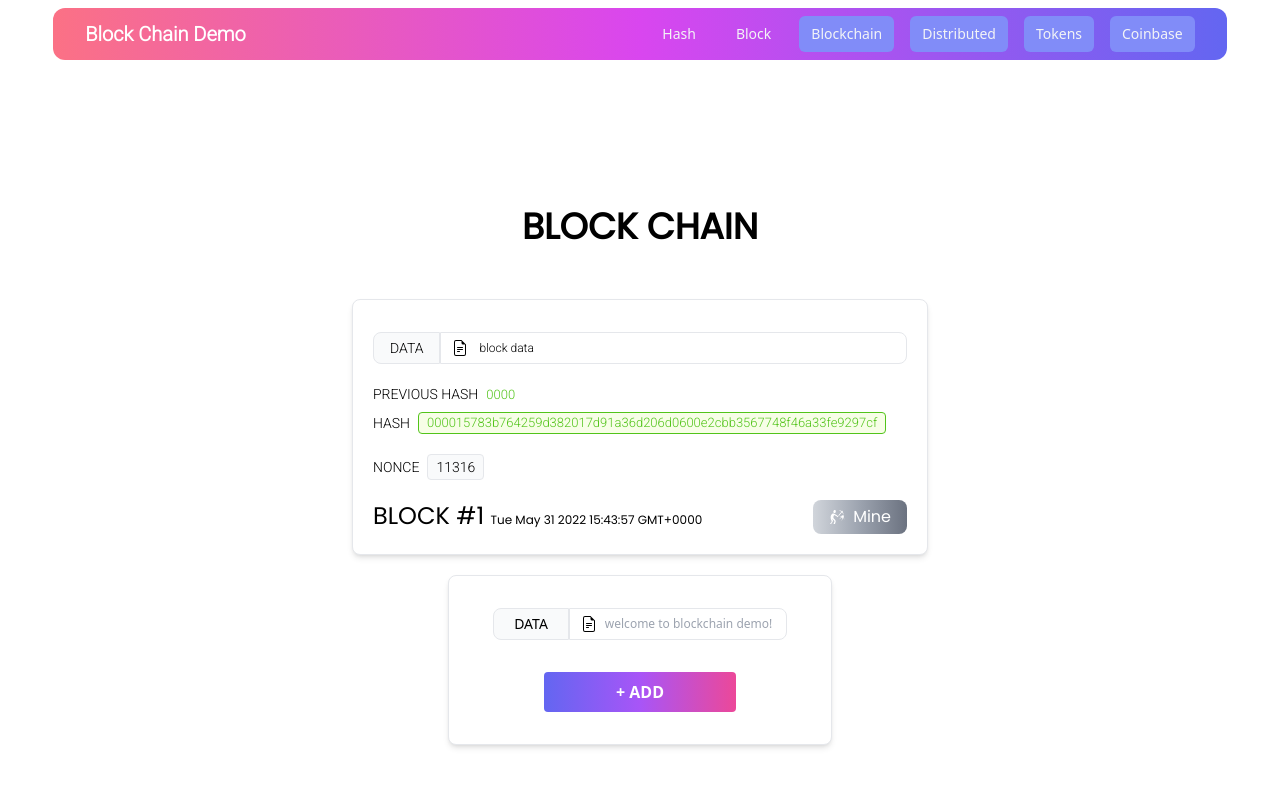
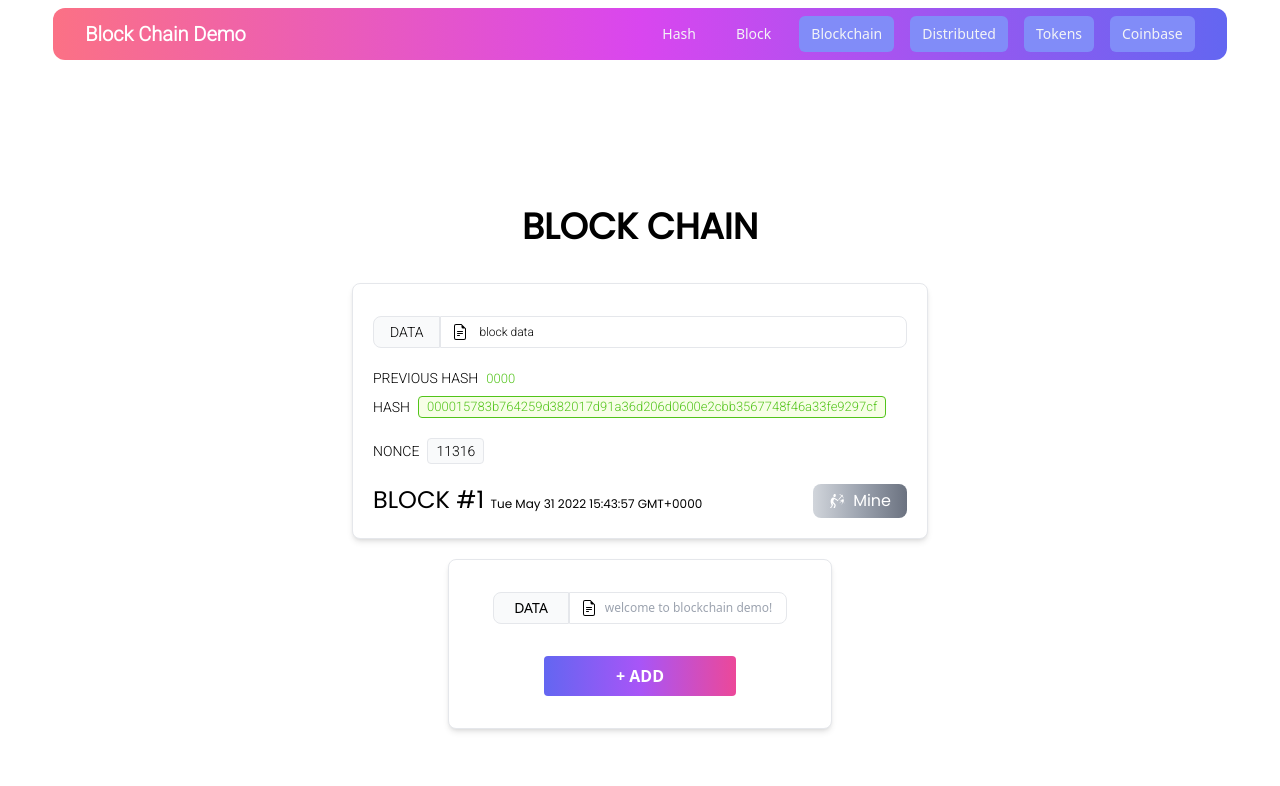
Before and after one commit to VijayKesanakurthi/blockchaindemo, a Next.js app: page / in a window 1280 px wide. Shown: the top 786 px of the page. Built offline with nearby package versions, Linux system fonts and the light colour scheme; a web font is replaced by a local one.

Commit message:
padding adjustment

```diff
--- a/components/header.jsx
+++ b/components/header.jsx
@@ -3,7 +3,7 @@
  const Header=()=>{
   return(
   <div>
-    <h1 className="text-4xl font-black m-8 font-pop">
+    <h1 className="text-4xl font-black m-4 font-pop">
       BLOCK CHAIN
     </h1>
   </div>
```
